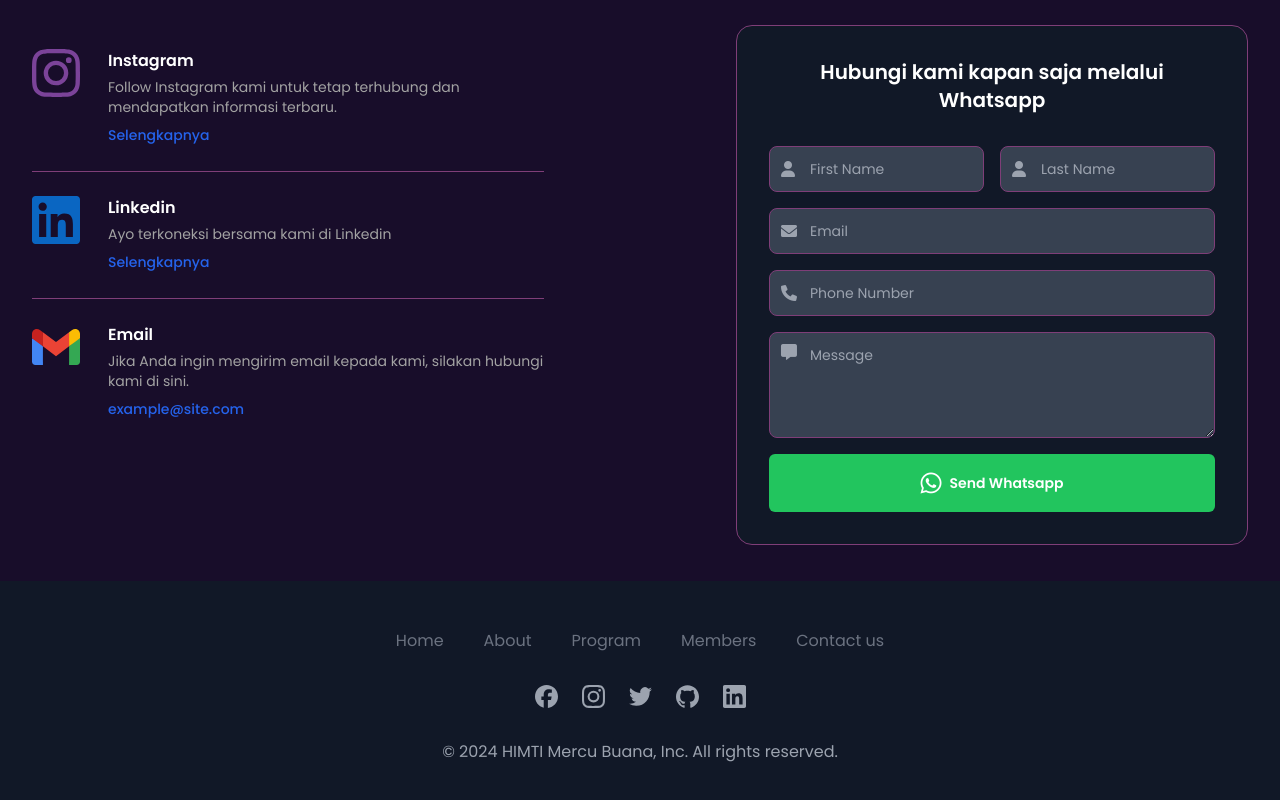
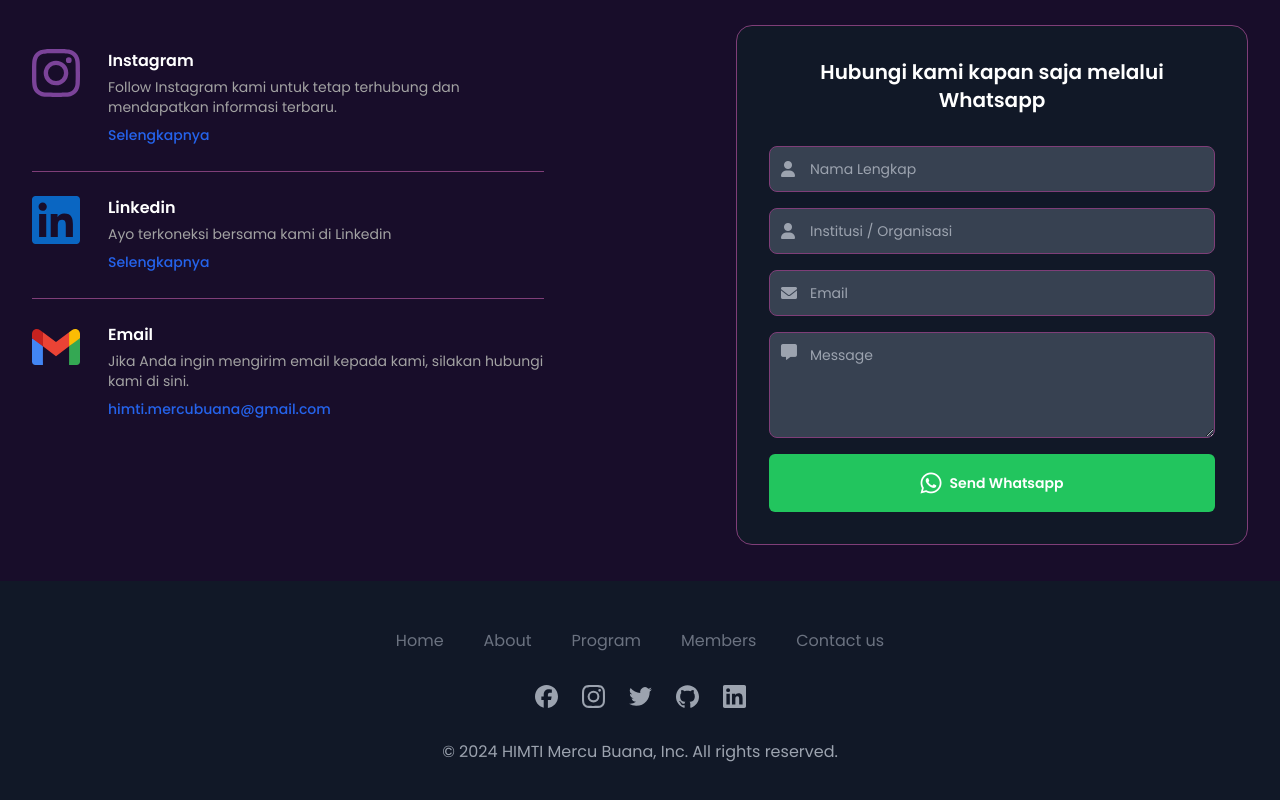
Before and after one commit to ramaboy13/Himti-MercuBuana, a Vue app: page / in a window 1280 px wide. Shown: the part 3403-4203 px from the top of the page. Built offline with nearby package versions, Linux system fonts and the light colour scheme.

Commit message:
Update : Contact to whatsapp and add Pop Up

```diff
--- a/src/components/ContactSection.vue
+++ b/src/components/ContactSection.vue
@@ -1,4 +1,40 @@
-<script setup></script>
+<script setup>
+import { ref } from 'vue'
+
+const showModal = ref(false)
+
+const MessageToWhatsapp = () => {
+  const name = document.getElementById('namalengkap').value
+  const institusi = document.getElementById('institusi').value
+  const email = document.getElementById('email').value
+  const pesan = document.getElementById('pesan-anda').value
+  const kode = document.getElementById('kode').value
+
+  if (!name || !institusi) {
+    alert('Mohon isi nama dan institusi')
+    return false
+  }
+
+  const text = `Halo Kak,\n\nNama saya: *${name}*\nSaya Dari: *${institusi}*\n\nPesan :\n${pesan}\n\nEmail: *${email}*\n*${kode}*`
+
+  const phoneNumber = '+6287771662002'
+
+  // Tampilkan modal
+  showModal.value = true
+
+  // Beri jeda sebelum membuka WhatsApp
+  setTimeout(() => {
+    const urlToWhatsapp = `https://wa.me/${phoneNumber}?text=${encodeURIComponent(text)}`
+    window.open(urlToWhatsapp, '_blank')
+    // Tutup modal setelah WhatsApp dibuka
+    setTimeout(() => {
+      showModal.value = false
+    }, 3000)
+  }, 3000)
+
+  return false
+}
+</script>
 
 <template>
   <!-- Contact Us Section -->
@@ -22,7 +58,6 @@
         <div class="divide-y divide-main-4 dark:divide-neutral-800">
           <!-- Instagram Block -->
           <div class="flex gap-x-7 py-6">
-            <!-- Icon Instagram -->
             <span class="text-accent">
               <Icon icon="simple-icons:instagram" width="48" height="48" />
             </span>
@@ -38,23 +73,18 @@
               <a
                 class="mt-2 inline-flex items-center gap-x-2 text-sm font-medium text-blue-600 hover:text-gray-800 focus:text-gray-800 focus:outline-none dark:text-neutral-400 dark:hover:text-neutral-200 dark:focus:text-neutral-200"
                 href="https://www.instagram.com/himti_mercubuana/"
+                target="_blank"
+                rel="noopener noreferrer"
               >
                 Selengkapnya
               </a>
             </div>
           </div>
-          <!-- End Instagram Block -->
 
           <!-- Linkedin Block -->
           <div class="flex gap-x-7 py-6">
-            <!-- Icon Linkedin -->
             <span>
-              <Icon
-                icon="logos:linkedin-icon"
-                color=""
-                width="48"
-                height="48"
-              />
+              <Icon icon="logos:linkedin-icon" width="48" height="48" />
             </span>
 
             <div>
@@ -67,18 +97,18 @@
               <a
                 class="mt-2 inline-flex items-center gap-x-2 text-sm font-medium text-blue-600 hover:text-gray-800 focus:text-gray-800 focus:outline-none dark:text-neutral-400 dark:hover:text-neutral-200 dark:focus:text-neutral-200"
                 href="https://www.linkedin.com/company/himti/"
+                target="_blank"
+                rel="noopener noreferrer"
               >
                 Selengkapnya
               </a>
             </div>
           </div>
-          <!-- End Linkedin Block -->
 
           <!-- Email Block -->
           <div class="flex gap-x-7 py-6">
-            <!-- SVG Icon EMAIL -->
             <span>
-              <Icon icon="logos:google-gmail" color="" width="48" height="48" />
+              <Icon icon="logos:google-gmail" width="48" height="48" />
             </span>
 
             <div>
@@ -89,17 +119,14 @@
                 Jika Anda ingin mengirim email kepada kami, silakan hubungi kami
                 di sini.
               </p>
-              <a
+              <p
                 class="mt-2 inline-flex items-center gap-x-2 text-sm font-medium text-blue-600 hover:text-gray-800 focus:text-gray-800 focus:outline-none dark:text-neutral-400 dark:hover:text-neutral-200 dark:focus:text-neutral-200"
-                href="#"
               >
-                example@site.com
-              </a>
+                himti.mercubuana@gmail.com
+              </p>
             </div>
           </div>
-          <!-- End Email Block -->
         </div>
-        <!-- End Contact Information Section -->
 
         <!-- Form Section (Right) -->
         <div
@@ -111,53 +138,45 @@
             Hubungi kami kapan saja melalui Whatsapp
           </h2>
 
-          <form>
+          <form @submit.prevent="MessageToWhatsapp">
             <div class="grid gap-4">
-              <!-- Grid -->
-              <div class="grid grid-cols-1 gap-4 sm:grid-cols-2">
               <div class="relative">
-                  <label for="hs-firstname-contacts-1" class="sr-only"
-                    >First Name</label
+                <label for="namalengkap" class="sr-only">Nama Lengkap</label>
+                <div class="flex items-center">
+                  <i class="fas fa-user absolute left-3 text-gray-400"></i>
+                  <input
+                    type="text"
+                    id="namalengkap"
+                    class="block w-full rounded-lg border border-main-4 bg-gray-700 px-10 py-3 text-sm focus:border-blue-500 focus:ring-blue-500 dark:border-neutral-700 dark:text-neutral-400 dark:placeholder-neutral-500 dark:focus:ring-neutral-600"
+                    placeholder="Nama Lengkap"
+                    required
+                  />
+                </div>
+              </div>
+
+              <div class="relative">
+                <label for="institusi" class="sr-only"
+                  >Institusi atau Organisasi</label
                 >
                 <div class="flex items-center">
                   <i class="fas fa-user absolute left-3 text-gray-400"></i>
                   <input
                     type="text"
-                      name="hs-firstname-contacts-1"
-                      id="hs-firstname-contacts-1"
+                    id="institusi"
                     class="block w-full rounded-lg border border-main-4 bg-gray-700 px-10 py-3 text-sm focus:border-blue-500 focus:ring-blue-500 dark:border-neutral-700 dark:text-neutral-400 dark:placeholder-neutral-500 dark:focus:ring-neutral-600"
-                      placeholder="First Name"
+                    placeholder="Institusi / Organisasi"
+                    required
                   />
                 </div>
               </div>
 
               <div class="relative">
-                  <label for="hs-lastname-contacts-1" class="sr-only"
-                    >Last Name</label
-                  >
-                  <div class="flex items-center">
-                    <i class="fas fa-user absolute left-3 text-gray-400"></i>
-                    <input
-                      type="text"
-                      name="hs-lastname-contacts-1"
-                      id="hs-lastname-contacts-1"
-                      class="block w-full rounded-lg border border-main-4 bg-gray-700 px-10 py-3 text-sm focus:border-blue-500 focus:ring-blue-500 dark:border-neutral-700 dark:text-neutral-400 dark:placeholder-neutral-500 dark:focus:ring-neutral-600"
-                      placeholder="Last Name"
-                    />
-                  </div>
-                </div>
-              </div>
-              <!-- End Grid -->
-
-              <div class="relative">
-                <label for="hs-email-contacts-1" class="sr-only">Email</label>
+                <label for="email" class="sr-only">Email</label>
                 <div class="flex items-center">
                   <i class="fas fa-envelope absolute left-3 text-gray-400"></i>
                   <input
                     type="email"
-                    name="hs-email-contacts-1"
-                    id="hs-email-contacts-1"
-                    autocomplete="email"
+                    id="email"
                     class="block w-full rounded-lg border border-main-4 bg-gray-700 px-10 py-3 text-sm focus:border-blue-500 focus:ring-blue-500 dark:border-neutral-700 dark:text-neutral-400 dark:placeholder-neutral-500 dark:focus:ring-neutral-600"
                     placeholder="Email"
                   />
@@ -165,30 +184,13 @@
               </div>
 
               <div class="relative">
-                <label for="hs-phone-number-1" class="sr-only"
-                  >Phone Number</label
-                >
-                <div class="flex items-center">
-                  <i class="fas fa-phone absolute left-3 text-gray-400"></i>
-                  <input
-                    type="text"
-                    name="hs-phone-number-1"
-                    id="hs-phone-number-1"
-                    class="block w-full rounded-lg border border-main-4 bg-gray-700 px-10 py-3 text-sm focus:border-blue-500 focus:ring-blue-500 dark:border-neutral-700 dark:text-neutral-400 dark:placeholder-neutral-500 dark:focus:ring-neutral-600"
-                    placeholder="Phone Number"
-                  />
-                </div>
-              </div>
-
-              <div class="relative">
-                <label for="hs-about-contacts-1" class="sr-only">Message</label>
+                <label for="pesan-anda" class="sr-only">Pesan Anda</label>
                 <div class="flex items-start">
                   <i
                     class="fas fa-comment-alt absolute left-3 mt-3 text-gray-400"
                   ></i>
                   <textarea
-                    name="hs-about-contacts-1"
-                    id="hs-about-contacts-1"
+                    id="pesan-anda"
                     rows="4"
                     class="block w-full rounded-lg border border-main-4 bg-gray-700 px-10 py-3 text-sm focus:border-blue-500 focus:ring-blue-500 dark:border-neutral-700 dark:text-neutral-400 dark:placeholder-neutral-500 dark:focus:ring-neutral-600"
                     placeholder="Message"
@@ -196,8 +198,12 @@
                 </div>
               </div>
             </div>
+            <input
+              type="hidden"
+              id="kode"
+              value="Saya menghubungi anda melalui Web Himti"
+            />
 
-            <!-- End Grid -->
             <div class="mt-4 grid">
               <button
                 type="submit"
@@ -209,9 +215,75 @@
             </div>
           </form>
         </div>
-        <!-- End Form Section -->
       </div>
     </div>
   </section>
-  <!-- End Contact Us Section -->
+
+  <!-- Modal -->
+  <div
+    v-if="showModal"
+    class="fixed inset-0 z-50 flex items-center justify-center px-4 sm:px-0"
+  >
+    <!-- Backdrop dengan efek blur -->
+    <div class="fixed inset-0 bg-black/50 backdrop-blur-sm"></div>
+
+    <!-- Modal Content -->
+    <div
+      class="relative z-50 w-full max-w-md transform overflow-hidden rounded-2xl bg-main-1 p-6 text-center shadow-xl transition-all"
+    >
+      <!-- Icon Checkmark -->
+      <div
+        class="mx-auto mb-4 flex h-16 w-16 items-center justify-center rounded-full bg-green-100"
+      >
+        <svg
+          class="h-8 w-8 text-green-500"
+          fill="none"
+          stroke="currentColor"
+          viewBox="0 0 24 24"
+        >
+          <path
+            stroke-linecap="round"
+            stroke-linejoin="round"
+            stroke-width="2"
+            d="M5 13l4 4L19 7"
+          ></path>
+        </svg>
+      </div>
+
+      <!-- Title -->
+      <h3 class="mb-2 text-2xl font-bold text-gray-300">Terima Kasih!</h3>
+
+      <!-- Message -->
+      <div class="mb-6">
+        <p class="text-gray-300">
+          Pesan Anda akan diteruskan ke WhatsApp kami.
+        </p>
+        <p class="mt-2 text-sm text-red-500">
+          Mohon untuk tidak menghubungi nomor ini jika tidak ada kepentingan
+          yang jelas.
+        </p>
+      </div>
+
+      <!-- Note -->
+      <div class="rounded-lg bg-blue-50 p-4">
+        <p class="text-sm text-blue-800">
+          Anda akan segera dialihkan ke WhatsApp...
+        </p>
+      </div>
+    </div>
+  </div>
+
+  <!-- Sisanya tetap sama seperti template sebelumnya -->
 </template>
+
+<style scoped>
+.modal-enter-active,
+.modal-leave-active {
+  transition: opacity 0.3s ease;
+}
+
+.modal-enter-from,
+.modal-leave-to {
+  opacity: 0;
+}
+</style>
```
Lines whose indentation alone changed are shown as unchanged.
